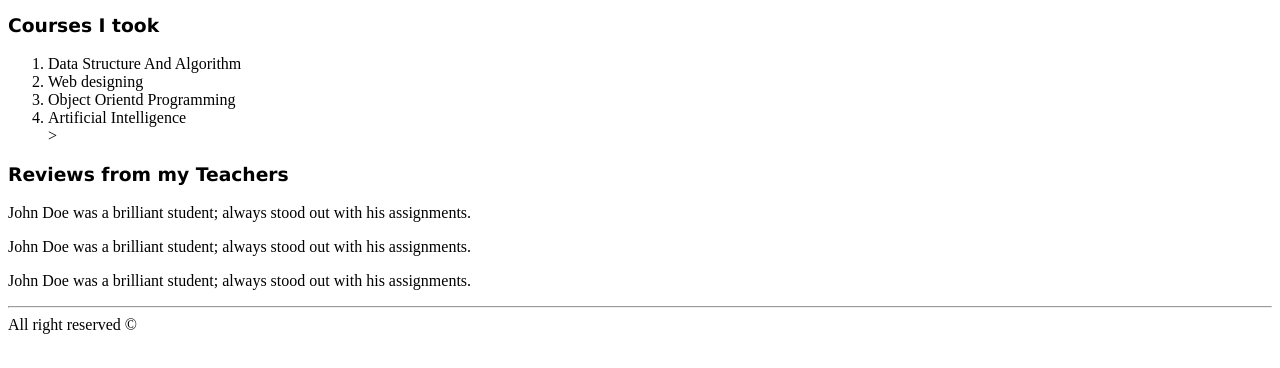
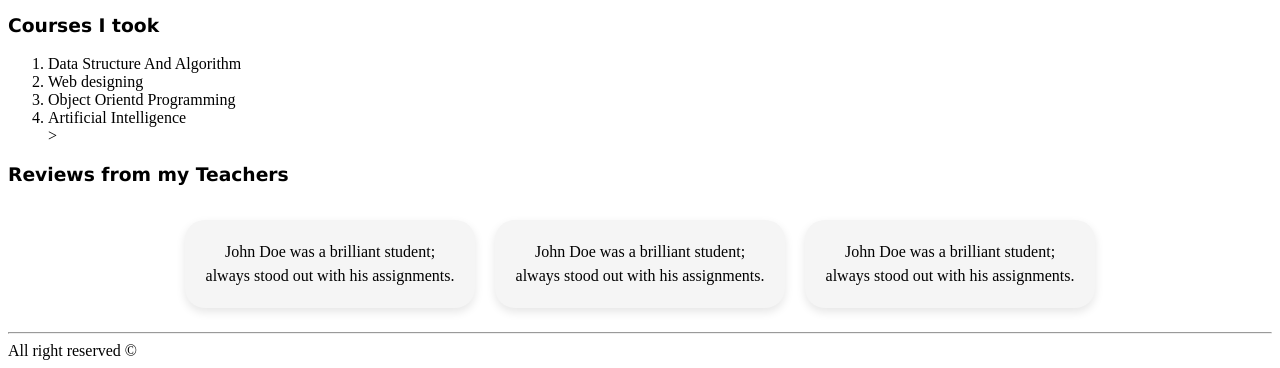
Before and after one commit to akshaycodez/html-basic-layout-, a plain HTML site: page index.html in a window 1280 px wide. Shown: the part 785-1153 px from the top of the page. Before the commit the page ends 1127 px from the top, so only its background shows below. Drawn offline with Linux system fonts and the light colour scheme.

Commit message:
Enhance index.html with review section styling
Added styling for review section and improved layout.

```diff
--- a/index.html
+++ b/index.html
@@ -9,6 +9,23 @@
     h1, h2 , h3{
         font-family: 'Lucida Sans', 'Lucida Sans Regular', 'Lucida Grande', 'Lucida Sans Unicode', Geneva, Verdana, sans-serif;
     }
+    .review {
+  display: flex;
+  gap: 20px;
+  justify-content: center;
+}
+
+.review p {
+  width: 250px;
+  padding: 20px;
+  border-radius: 20px;
+  background-color: #f5f5f5;
+  box-shadow: 0 4px 10px rgba(0, 0, 0, 0.1);
+  text-align: center;
+  font-size: 16px;
+  line-height: 1.5;
+}
+
 
 </style>
 </head>
@@ -102,4 +119,5 @@
 
 </body>
 
+
 </html>
```
